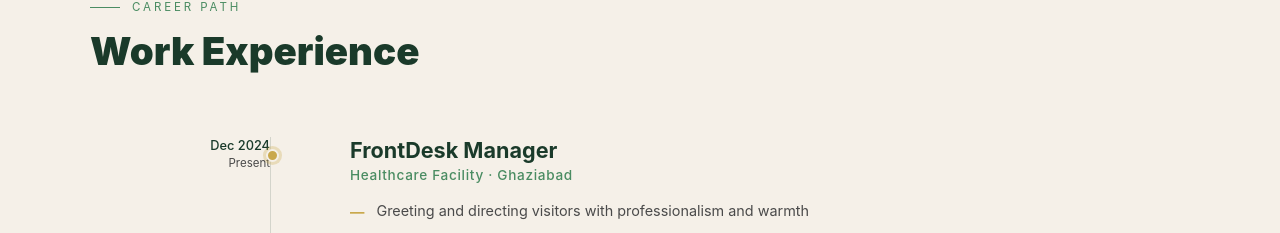
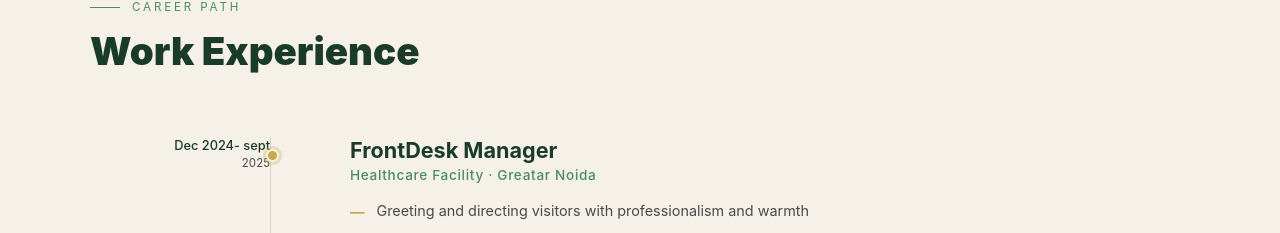
Before and after one commit to gouravambavat/portfolio, a plain HTML site: page index.html in a window 1280 px wide. Shown: the part 1879-2112 px from the top of the page. Drawn offline with Linux system fonts and the light colour scheme.

Commit message:
Update index.html

```diff
--- a/index.html
+++ b/index.html
@@ -865,12 +865,12 @@
 
       <div class="exp-item reveal">
         <div class="exp-period">
-          <div class="exp-period-main">Dec 2024</div>
-          <div class="exp-period-sub">Present</div>
+          <div class="exp-period-main">Dec 2024- sept</div>
+          <div class="exp-period-sub">2025</div>
         </div>
         <div class="exp-content">
           <div class="exp-role">FrontDesk Manager</div>
-          <div class="exp-org">Healthcare Facility · Ghaziabad</div>
+          <div class="exp-org">Healthcare Facility · Greatar Noida </div>
           <ul class="exp-duties">
             <li>Greeting and directing visitors with professionalism and warmth</li>
             <li>Managing communications including calls, emails, and scheduling</li>
```
